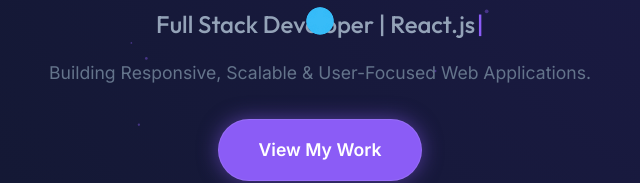
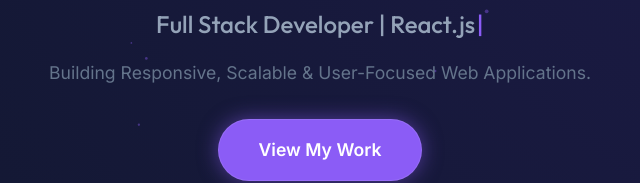
Before and after one commit to saurav-singh-web/portfolio-v2, a plain HTML site: page index.html in a window 1280 px wide. Shown: the part 379-562 px from the top of the page, 320-960 px from the left. Drawn offline with nearby package versions, Linux system fonts and the light colour scheme.

Commit message:
Implement 3D splashing water droplets physics and styling

```diff
--- a/index.html
+++ b/index.html
@@ -24,15 +24,6 @@
             <path d="M50,1 a49,49 0 0,1 0,98 a49,49 0 0,1 0,-98" id="progress-path" />
         </svg>
     </div>
-    <!-- SVG Gooey Filter -->
-    <svg style="position: absolute; width: 0; height: 0; visibility: hidden;">
-        <filter id="gooey">
-            <feGaussianBlur in="SourceGraphic" stdDeviation="6" result="blur" />
-            <feColorMatrix in="blur" mode="matrix" values="1 0 0 0 0  0 1 0 0 0  0 0 1 0 0  0 0 0 20 -9" result="goo" />
-            <feComposite in="SourceGraphic" in2="goo" operator="atop"/>
-        </filter>
-    </svg>
-
     <!-- Water Trail Container -->
     <div id="water-container"></div>
     <!-- Header -->
@@ -675,29 +666,13 @@
             });
         });
 
-        // 14. Water Liquid Trail
+        // 14. 3D Splashing Water Droplets
         const waterContainer = document.getElementById('water-container');
-        const numDrops = 15;
-        const drops = [];
-        let currentMouse = { x: window.innerWidth/2, y: window.innerHeight/2 };
-
-        for (let i = 0; i < numDrops; i++) {
-            const drop = document.createElement('div');
-            drop.classList.add('water-drop');
-            waterContainer.appendChild(drop);
-            drops.push({
-                element: drop,
-                x: currentMouse.x,
-                y: currentMouse.y,
-                vx: 0,
-                vy: 0
-            });
-        }
+        let drops = [];
+        let previousMouse = { x: window.innerWidth/2, y: window.innerHeight/2 };
+        let lastDropTime = 0;
 
         function updateWaterTrail() {
-            currentMouse.x = lastMouseX;
-            currentMouse.y = lastMouseY;
-
             // Check hover states to hide water when hovering buttons or magnifying
             const isHovering = cursorRing?.classList.contains('hovered');
             const isMagnifying = cursorRing?.classList.contains('magnifying');
@@ -706,34 +681,59 @@
                 waterContainer.style.opacity = '0';
             } else {
                 waterContainer.style.opacity = '1';
+
+                const dx = lastMouseX - previousMouse.x;
+                const dy = lastMouseY - previousMouse.y;
+                const speed = Math.sqrt(dx * dx + dy * dy);
+
+                const now = Date.now();
+                // If moving fast enough, and enough time has passed to prevent too many drops
+                if (speed > 5 && now - lastDropTime > 15) {
+                    const numNewDrops = Math.min(Math.floor(speed / 10) + 1, 3);
+                    for(let i=0; i<numNewDrops; i++) {
+                        const dropEl = document.createElement('div');
+                        dropEl.classList.add('water-drop');
+                        // Size based on speed (randomized slightly)
+                        const size = Math.random() * 15 + 10;
+                        dropEl.style.width = size + 'px';
+                        dropEl.style.height = size + 'px';
+                        // Center drop based on size
+                        dropEl.style.marginLeft = -(size/2) + 'px';
+                        dropEl.style.marginTop = -(size/2) + 'px';
+                        waterContainer.appendChild(dropEl);
+
+                        drops.push({
+                            el: dropEl,
+                            x: lastMouseX,
+                            y: lastMouseY,
+                            vx: dx * (Math.random() * 0.15 + 0.05) + (Math.random() - 0.5) * speed * 0.2,
+                            vy: dy * (Math.random() * 0.15 + 0.05) + (Math.random() - 0.5) * speed * 0.2,
+                            life: 1,
+                            decay: Math.random() * 0.02 + 0.015
+                        });
+                    }
+                    lastDropTime = now;
+                }
             }
 
-            for (let i = 0; i < numDrops; i++) {
+            previousMouse.x = lastMouseX;
+            previousMouse.y = lastMouseY;
+
+            // Physics loop for existing drops
+            for (let i = drops.length - 1; i >= 0; i--) {
                 const drop = drops[i];
-                let targetX, targetY;
-
-                if (i === 0) {
-                    targetX = currentMouse.x;
-                    targetY = currentMouse.y;
-                } else {
-                    targetX = drops[i - 1].x;
-                    targetY = drops[i - 1].y;
-                }
-
-                const dx = targetX - drop.x;
-                const dy = targetY - drop.y;
-
-                drop.vx += dx * 0.45;
-                drop.vy += dy * 0.45;
-                drop.vx *= 0.65; // friction
-                drop.vy *= 0.65;
-
+                drop.vy += 0.3; // Gravity
                 drop.x += drop.vx;
                 drop.y += drop.vy;
+                drop.life -= drop.decay;
 
-                // Scale down slightly towards the end of the tail
-                const scale = Math.max(0.2, 1 - (i / (numDrops * 1.5)));
-                drop.element.style.transform = `translate(${drop.x}px, ${drop.y}px) scale(${scale})`;
+                if (drop.life <= 0) {
+                    drop.el.remove();
+                    drops.splice(i, 1);
+                } else {
+                    drop.el.style.transform = `translate(${drop.x}px, ${drop.y}px) scale(${drop.life})`;
+                    drop.el.style.opacity = drop.life;
+                }
             }
 
             requestAnimationFrame(updateWaterTrail);
--- a/styles.css
+++ b/styles.css
@@ -623,21 +623,25 @@ footer {
   height: 100vh;
   pointer-events: none;
   z-index: 9998;
-  filter: url('#gooey');
-  -webkit-filter: url('#gooey');
+  overflow: hidden;
   transition: opacity 0.3s;
 }
 
 .water-drop {
   position: absolute;
-  top: -15px; /* offset by radius to center it */
-  left: -15px;
-  width: 30px;
-  height: 30px;
+  top: 0;
+  left: 0;
   border-radius: 50%;
-  background-color: rgba(56, 189, 248, 0.6);
+  background: rgba(255, 255, 255, 0.1);
+  backdrop-filter: blur(2px);
+  -webkit-backdrop-filter: blur(2px);
+  box-shadow:
+    inset 4px -4px 6px rgba(0, 0, 0, 0.3),
+    inset -4px 4px 6px rgba(255, 255, 255, 0.8),
+    2px 5px 8px rgba(0, 0, 0, 0.2);
   pointer-events: none;
-  will-change: transform;
+  will-change: transform, opacity;
+  transform-origin: center;
 }
 
 /* 5. Marquee */
```
